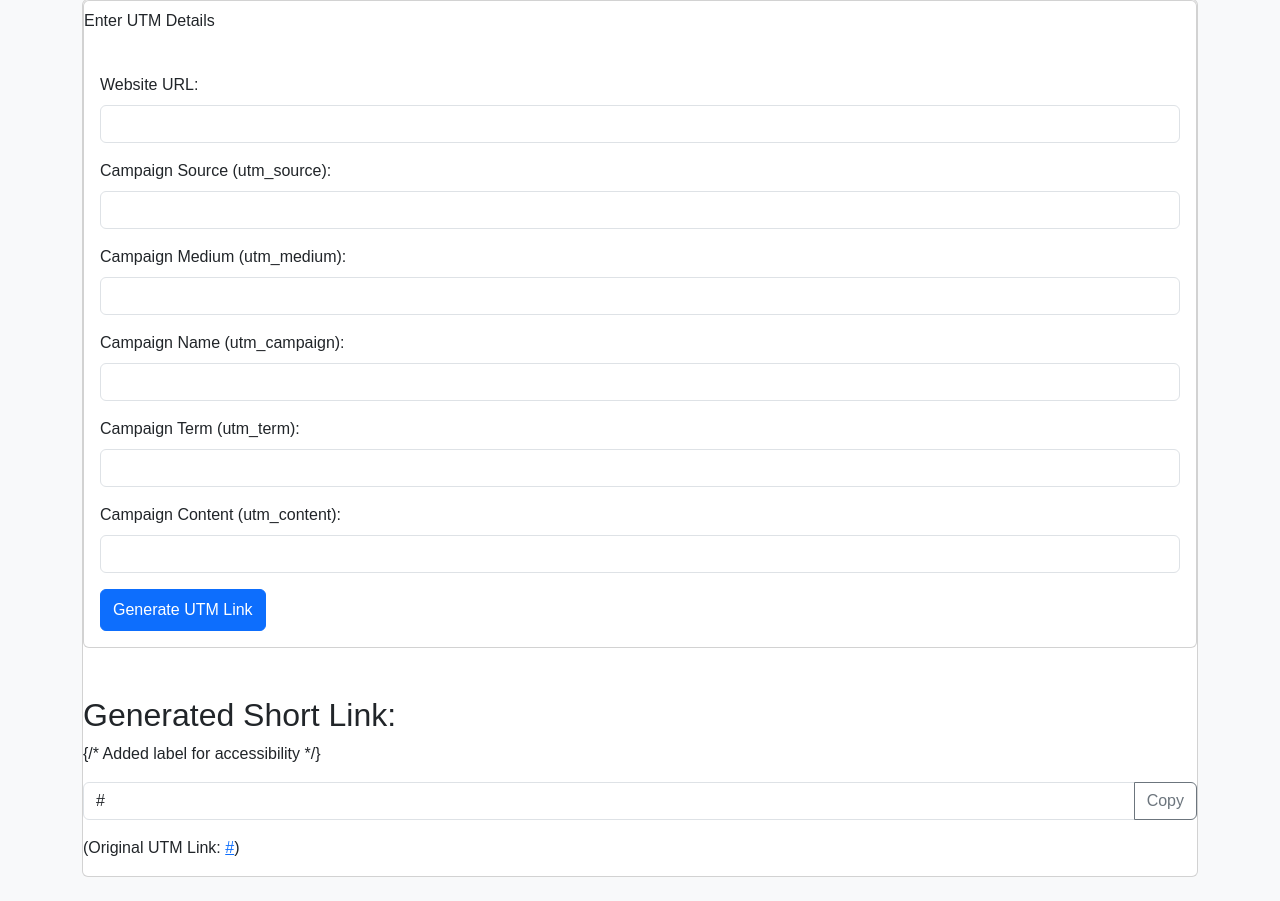
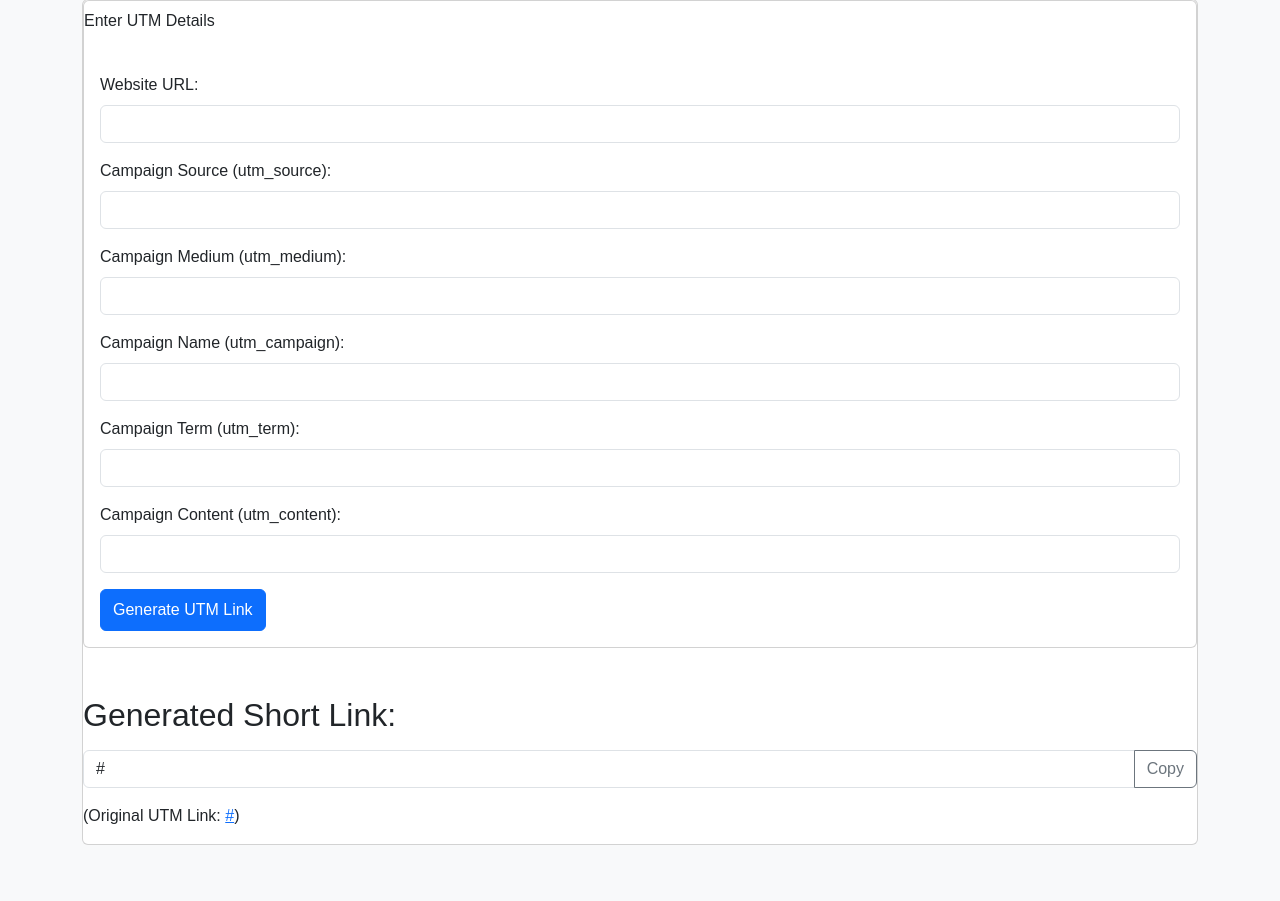
Before and after one commit to alecasgari/utm-tracker, a Flask app: template templates/form.html in a window 1280 px wide. Shown: the part 97-998 px from the top of the page. After the commit the page ends 942 px from the top, so only its background shows below. Run offline with Flask 3, Linux system fonts and the light colour scheme; the template is opened without the code that fills it: most values are stand-ins (such as "Sample title", 1, 10 or a date in 2020).

Commit message:
Removeed comments

```diff
--- a/templates/form.html
+++ b/templates/form.html
@@ -59,7 +59,7 @@
     <div class="mt-4">
 <h2>Generated Short Link:</h2>
 <p>
-    <label for="short-link-display" class="form-label visually-hidden">Generated Short Link:</label> {/* Added label for accessibility */}
+    <label for="short-link-display" class="form-label visually-hidden">Generated Short Link:</label>
     <div class="input-group mb-3">
         <input type="text" class="form-control" value="{{ short_link }}" id="short-link-display" readonly aria-label="Generated short link" >
         <button class="btn btn-outline-secondary" type="button" id="copy-button">Copy</button>
```
